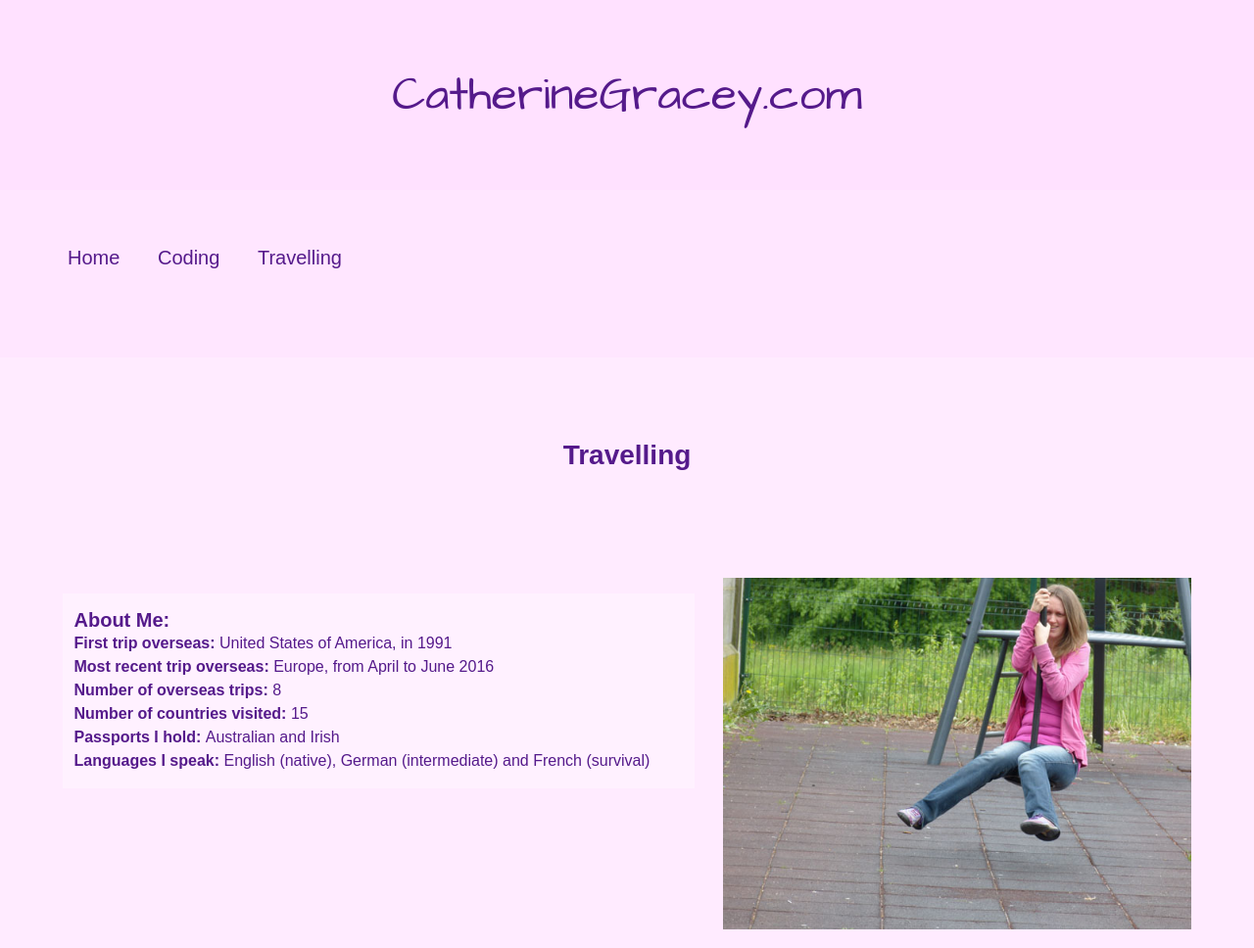
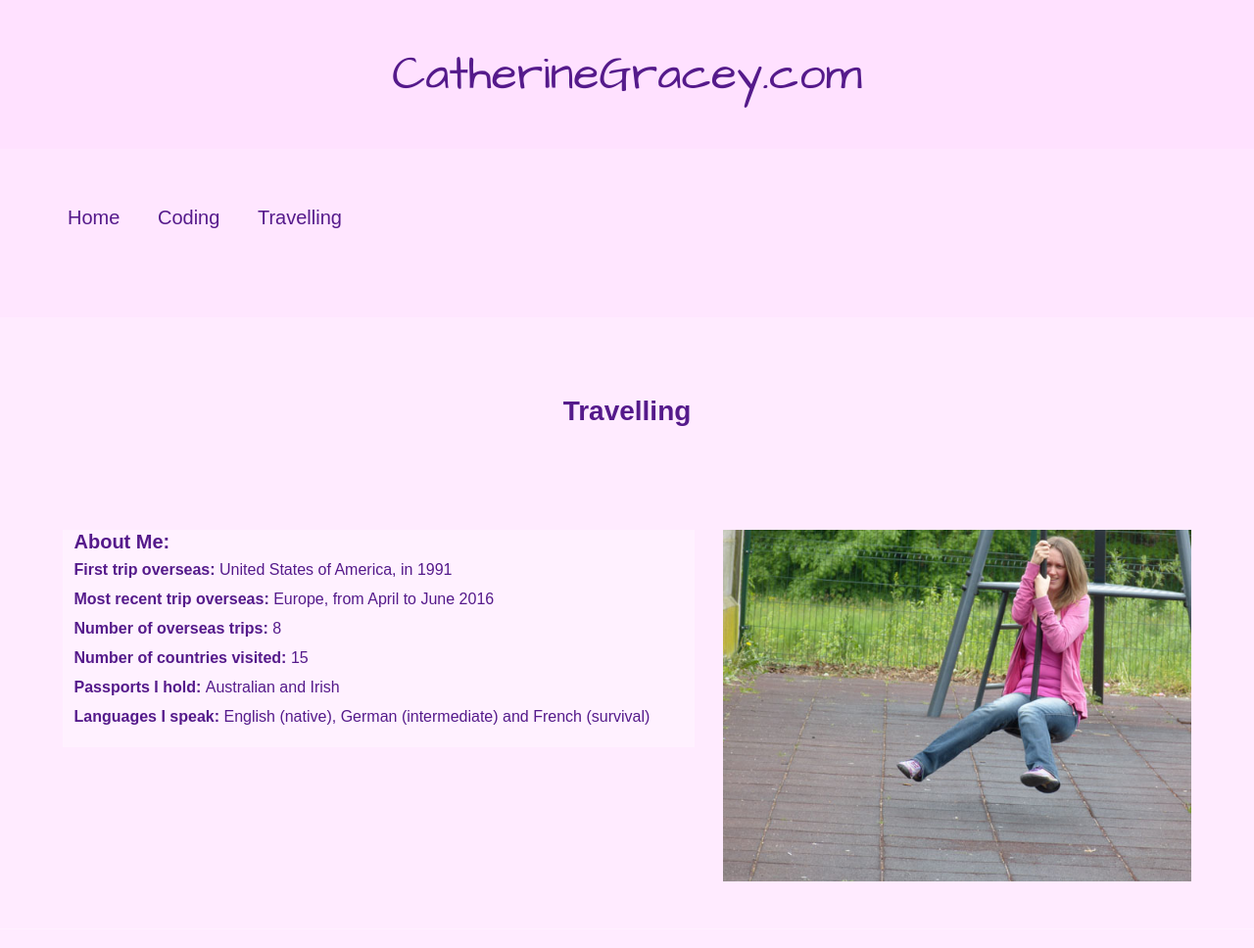
Before and after one commit to CatherineGracey/cg, a website: page html/travel.html in a window 1280 px wide. Shown: the whole page at 98% size. Drawn offline with Linux system fonts and the light colour scheme; files that its build step writes are made by us from their sources; files whose address does not match are found by name; a web font is replaced by a local one.

Commit message:
Updated css

```diff
--- a/css/styles.css
+++ b/css/styles.css
@@ -1,157 +1,219 @@
-body {
-  padding: 0;
-  margin: auto;
-  background-color: #FFEBFF;
-  color: #551A8B;
+body
+{
     font-family: 'Muli', sans-serif;
     font-size: 1rem;
+    line-height: 1.5rem;
+
+    margin: auto;
+    padding: 0;
+
+    color: #551a8b;
+    background-color: #ffebff;
 }
 
-.band1 {
-  background-color: #FFE1FF;
+.band1
+{
+    background-color: #ffe1ff;
 }
 
-.band2 {
-  background-color: #FFE6FF;
+.band2
+{
+    background-color: #ffe6ff;
 }
 
-.band3 {
-  background-color: #FFEBFF;
+.band3
+{
+    background-color: #ffebff;
 }
 
-.band4 {
-  background-color: #FFF1FF;
+.band4
+{
     clear: both;
+
     min-height: 1px;
+
+    background-color: #fff1ff;
 }
 
-header, nav, section {
+header,
+nav,
+section
+{
     max-width: 1200px;
     margin: auto;
 }
 
-header {
+header
+{
+    font-family: 'Architects Daughter', cursive;
+    font-size: 8vw;
+
     padding: 5%;
+
     text-align: center;
-  font-size: 8vw;
-  font-family: 'Architects Daughter', cursive;
 }
 
-nav {
+nav
+{
+    font-size: 1.25rem;
+
     padding: 2.5% 5% 5%;
-  font-size: 1.25rem;
 }
 
-nav ul {
+nav ul
+{
+    clear: both;
+
+    padding: 0;
+
     list-style: none;
-  clear: both;
-  padding: 0;
 }
 
-nav li {
+nav li
+{
     display: inline-block;
+
     padding-right: 2%;
 }
 
-nav a {
+nav a
+{
+    padding: 5px;
+
     text-decoration: none;
-  padding: 5px;
 }
 
-nav a:hover, nav a:active {
+nav a:hover,
+nav a:active
+{
     text-decoration: underline;
 }
 
-a {
-  color: #551A8B;
+a
+{
+    color: #551a8b;
 }
 
-section {
+section
+{
     padding: 2.5% 5%;
 }
 
-h1 {
+h1
+{
+    font-size: 1.75rem;
+
+    padding: 2.5% 0 5% 0;
+
     text-align: center;
-  padding: 2.5% 0px 5% 0px;
-  font-size: 1.75rem;
 }
 
-.funFacts ul::before {
-  content: "About Me:";
+.funFacts ul::before
+{
     font-size: 1.25rem;
     font-weight: bold;
+
+    content: 'About Me:';
 }
 
-.funFacts {
+.funFacts
+{
     padding-top: 2.5%;
 }
 
-.funFacts ul {
+.funFacts ul
+{
+    margin-top: 0;
+    padding-left: 0;
+
     list-style: none;
-  background-color: #FFF1FF;
-  padding-left: 0;
+
+    background-color: #fff1ff;
 }
 
-/*.funFacts*/ li {
-  padding: 0.5% 0px;
+/*.funFacts*/ li
+{
+    padding: .5% 0;
 }
 
-.topGraphic {
+.topGraphic
+{
     max-width: 100%;
     max-height: 600px;
 }
 
-.highlight {
+.highlight
+{
     font-weight: bold;
 }
 
-.highlight::after {
-  content: ": ";
+.highlight::after
+{
+    content: ': ';
 }
 
-.gallery, .entry, .gallery h2, .subEntry {
+.gallery,
+.entry,
+.gallery h2,
+.subEntry
+{
     clear: both;
 }
 
-.subEntry {
-  border-top: 10px solid #FFE6FF;
+.subEntry
+{
     padding-top: 20px;
+
+    border-top: 10px solid #ffe6ff;
 }
 
-.entry {
+.entry
+{
     padding-bottom: 20px;
-  border-top: 10px solid #FFE6FF;
+
+    border-top: 10px solid #ffe6ff;
 }
 
-.spaced a {
-  padding: 0.5rem;
+.spaced a
+{
     display: inline-block;
+
+    padding: .5rem;
 }
 
-pre {
+pre
+{
+    padding: 5px;
+
+    color: white;
     background: black;
-  color: white;
-  padding: 5px;
 }
 
-pre p {
+pre p
+{
     margin: 0;
 }
 
-@media (min-width: 599px) {
-  header {
+@media (min-width: 599px)
+{
+    header
+    {
         font-size: 3rem;
     }
 
-  .funFacts ul {
+    .funFacts ul
+    {
         float: left;
+
         width: 52.5%;
-    padding: 16px 2.5% 16px 1%;
+        padding: 0 2.5% 16px 1%;
     }
 
-  .topGraphic {
+    .topGraphic
+    {
         float: right;
+
         max-width: 41.5%;
-    padding: 0px 0px 16px 2.5%;
+        padding: 0 0 16px 2.5%;
     }
 }
--- a/gulpfile.js
+++ b/gulpfile.js
@@ -16,7 +16,7 @@ gulp.task("cleanCSS", function(){
 gulp.task("combCSS", function() {
   return gulp.src('css/*.css')
     .pipe(csscomb())
-    .pipe(gulp.dest('dev/styles'));
+    .pipe(gulp.dest('css'));
 });
 
 gulp.task("lintCSS", ["combCSS"], function() {
```
Also changed, not shown: 1 other file. Lines whose indentation alone changed are shown as unchanged.
